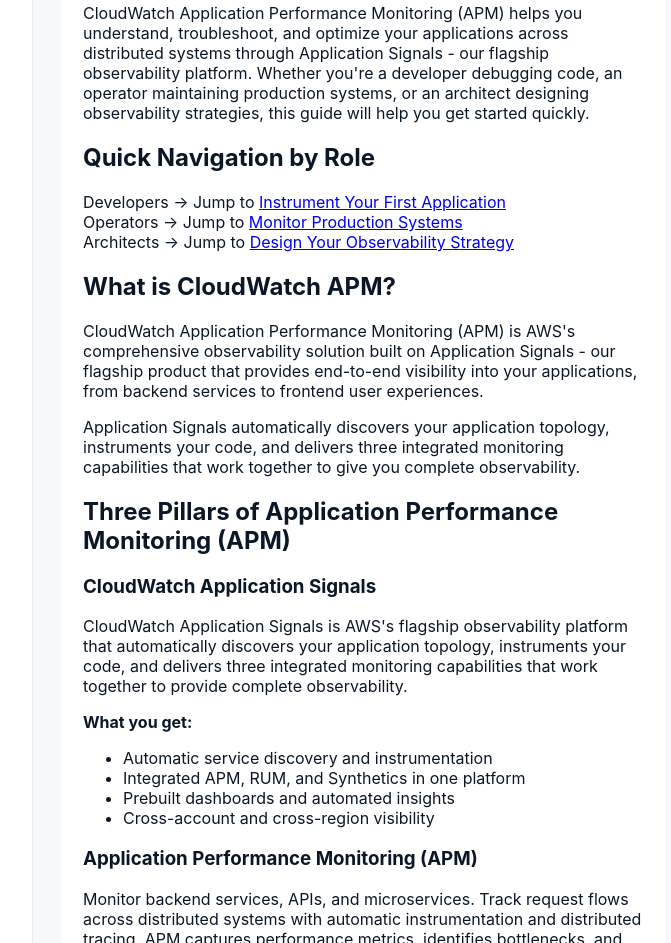
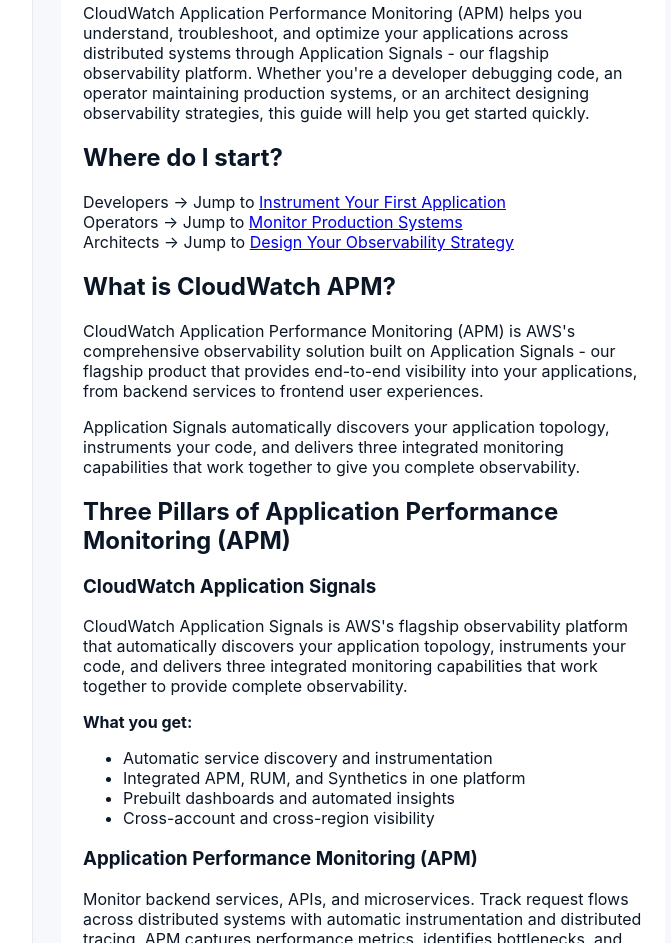
Before and after one commit to vijaykbv/cw-apm-docs, a plain HTML site: page pages/getting-started.html in a window 1280 px wide. Shown: the part 1552-2495 px from the top of the page, without its empty margins (267-938 px from the left). Drawn offline with Linux system fonts and the light colour scheme; files that its build step writes are made by us from their sources.

Commit message:
Change 'Quick Navigation by Role' to 'Where do I start?' in getting-started.html

```diff
--- a/pages/getting-started.html
+++ b/pages/getting-started.html
@@ -42,7 +42,7 @@
         <section>
           <p>CloudWatch Application Performance Monitoring (APM) helps you understand, troubleshoot, and optimize your applications across distributed systems through Application Signals - our flagship observability platform. Whether you're a developer debugging code, an operator maintaining production systems, or an architect designing observability strategies, this guide will help you get started quickly.</p>
 
-          <h2>Quick Navigation by Role</h2>
+          <h2>Where do I start?</h2>
           <p>Developers → Jump to <a href="#developers">Instrument Your First Application</a><br>
           Operators → Jump to <a href="#operators">Monitor Production Systems</a><br>
           Architects → Jump to <a href="#architects">Design Your Observability Strategy</a></p>
```
